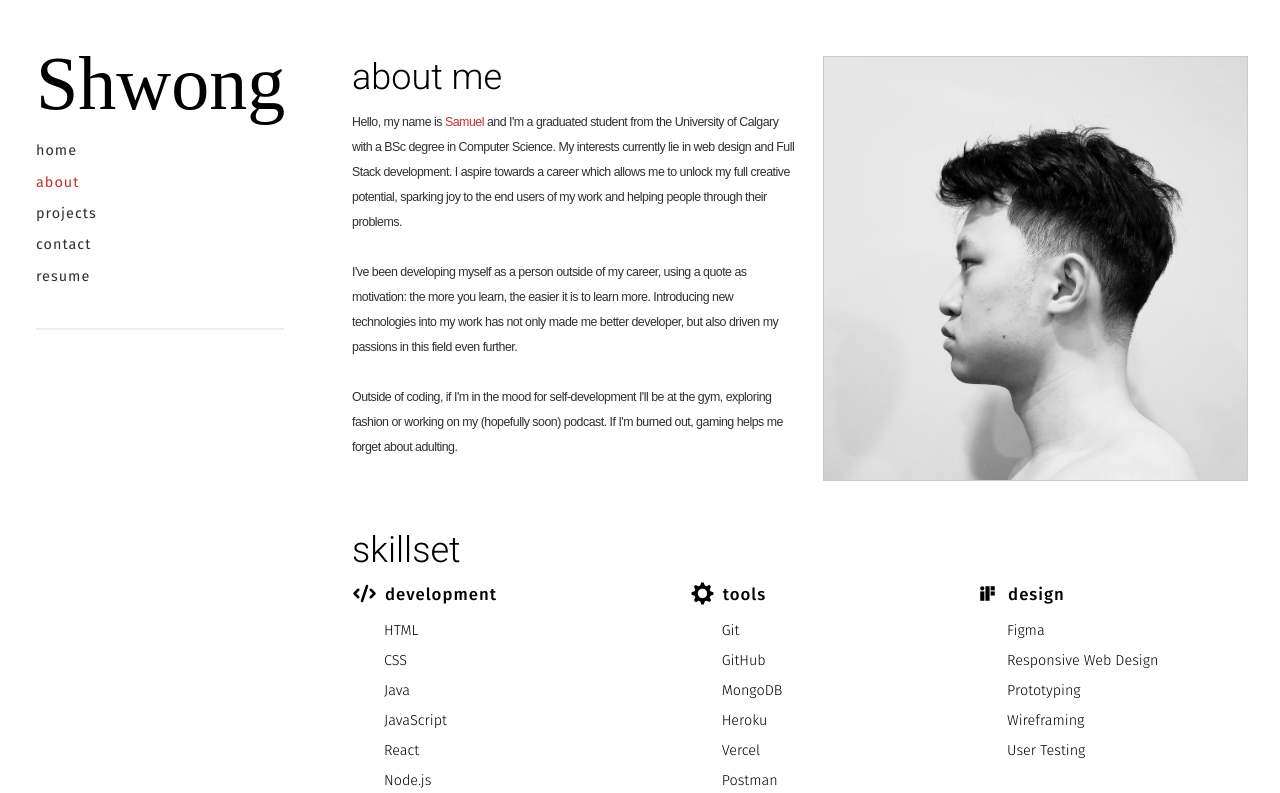
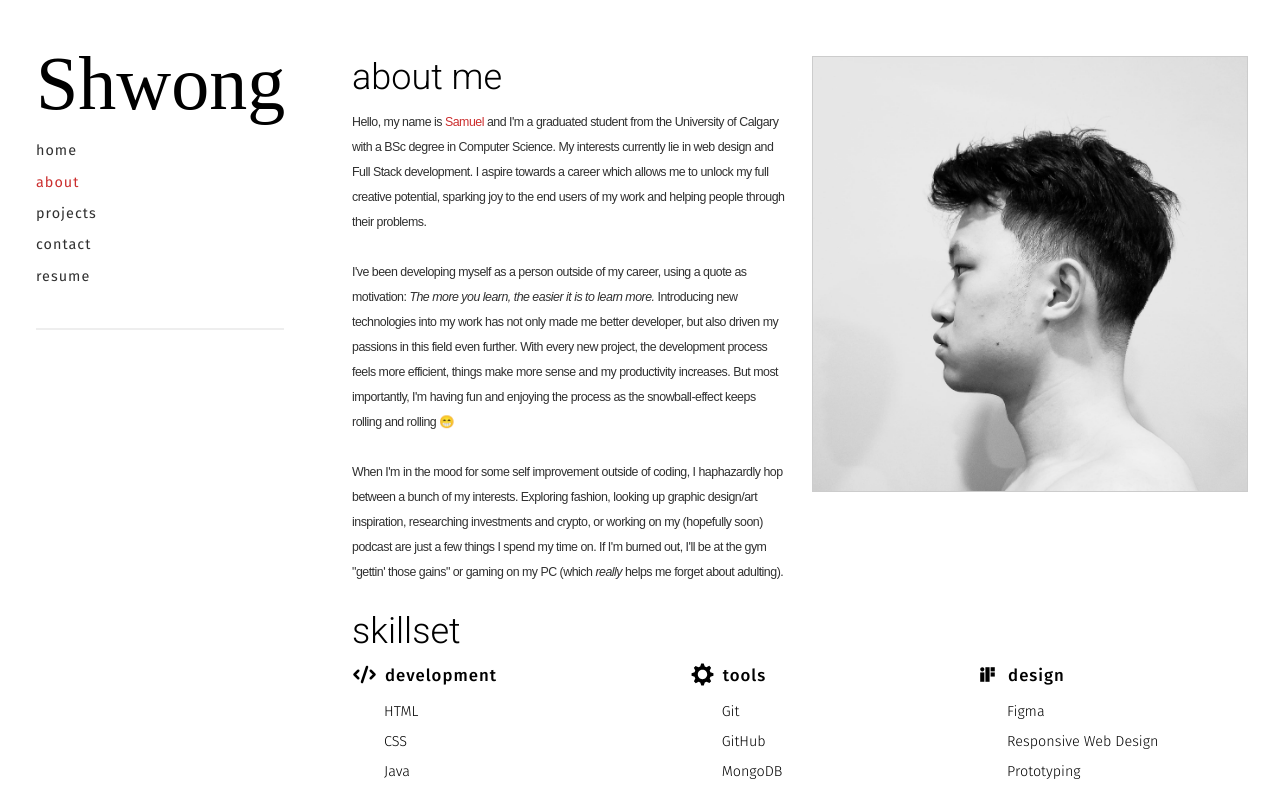
Before and after one commit to Shewng/personal-portfolio, a Next.js app: page /about in a window 1280 px wide. Shown: the top 793 px of the page. Built offline with nearby package versions, Linux system fonts and the light colour scheme; a web font is replaced by a local one.

Commit message:
update about bio

```diff
--- a/pages/about.js
+++ b/pages/about.js
@@ -68,25 +68,37 @@ const About = () => {
             <div className={styles["about-me-container"]}>
               <h3>about me</h3>
               <p>
-                Hello, my name is <span>Samuel</span> and I&#39;m a graduated
-                student from the University of Calgary with a BSc degree in
-                Computer Science. My interests currently lie in web design and
-                Full Stack development. I aspire towards a career which allows
-                me to unlock my full creative potential, sparking joy to the end
-                users of my work and helping people through their problems.
+                Hello, my name is <span className={styles.span1}>Samuel</span>{" "}
+                and I&#39;m a graduated student from the University of Calgary
+                with a BSc degree in Computer Science. My interests currently
+                lie in web design and Full Stack development. I aspire towards a
+                career which allows me to unlock my full creative potential,
+                sparking joy to the end users of my work and helping people
+                through their problems.
                 <br />
                 <br />
                 I&#39;ve been developing myself as a person outside of my
-                career, using a quote as motivation: the more you learn, the
-                easier it is to learn more. Introducing new technologies into my
-                work has not only made me better developer, but also driven my
-                passions in this field even further.
+                career, using a quote as motivation:{" "}
+                <span className={styles.span2}>
+                  The more you learn, the easier it is to learn more.
+                </span>{" "}
+                Introducing new technologies into my work has not only made me
+                better developer, but also driven my passions in this field even
+                further. With every new project, the development process feels
+                more efficient, things make more sense and my productivity
+                increases. But most importantly, I&#39;m having fun and enjoying
+                the process as the snowball-effect keeps rolling and rolling 😁
                 <br />
                 <br />
-                Outside of coding, if I&#39;m in the mood for self-development
-                I&#39;ll be at the gym, exploring fashion or working on my
-                (hopefully soon) podcast. If I&#39;m burned out, gaming helps me
-                forget about adulting.
+                When I&#39;m in the mood for some self improvement outside of
+                coding, I haphazardly hop between a bunch of my interests.
+                Exploring fashion, looking up graphic design/art inspiration,
+                researching investments and crypto, or working on my (hopefully
+                soon) podcast are just a few things I spend my time on. If
+                I&#39;m burned out, I&#39;ll be at the gym &#34;gettin&#39;
+                those gains&#34; or gaming on my PC (which{" "}
+                <span className={styles.span2}>really</span> helps me forget
+                about adulting).
               </p>
             </div>
 
--- a/styles/pages/About.module.scss
+++ b/styles/pages/About.module.scss
@@ -15,21 +15,6 @@
   align-items: center;
   padding: 0 0.75em;
 
-  p {
-    color: var.$primary-font;
-    font-family: var.$duru;
-    font-weight: 300;
-    font-size: 0.775em;
-    letter-spacing: -0.5px;
-    line-height: 25px;
-    margin-top: 1em;
-    margin-bottom: 2em;
-  }
-
-  p span {
-    color: var.$primary-red;
-  }
-
   @include mixins.mediaQuery(tablet) {
     padding: 0;
   }
@@ -43,10 +28,31 @@
 .about-me-container {
   display: flex;
   flex-direction: column;
+  width: 100%;
+
+  p {
+    color: var.$primary-font;
+    font-family: var.$duru;
+    font-weight: 300;
+    font-size: 0.775em;
+    letter-spacing: -0.5px;
+    line-height: 25px;
+    margin-top: 1em;
+    margin-bottom: 2em;
+  }
+
+  .span1 {
+    color: var.$primary-red;
+  }
+
+  .span2 {
+    font-style: italic;
+  }
 }
 
 .image-container {
-  max-width: 425px;
+  max-width: 450px;
+  width: 100%;
   margin-bottom: 2.75em;
 
   span {
```
